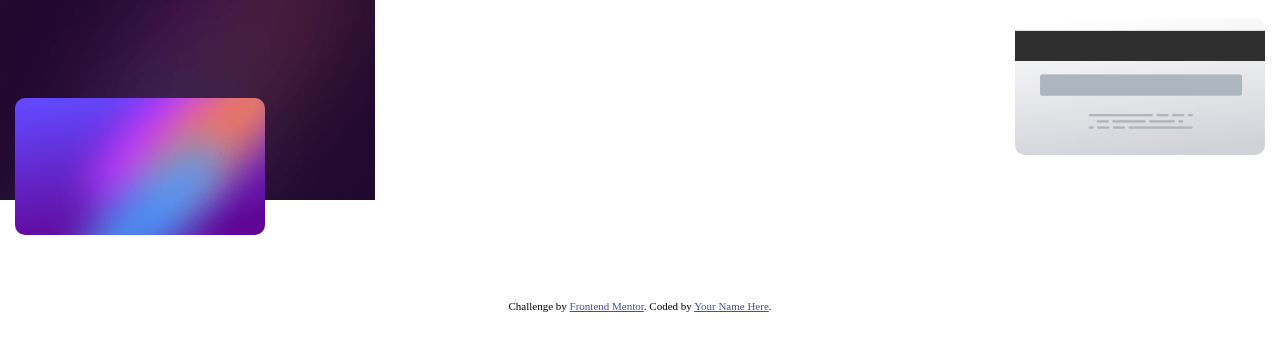
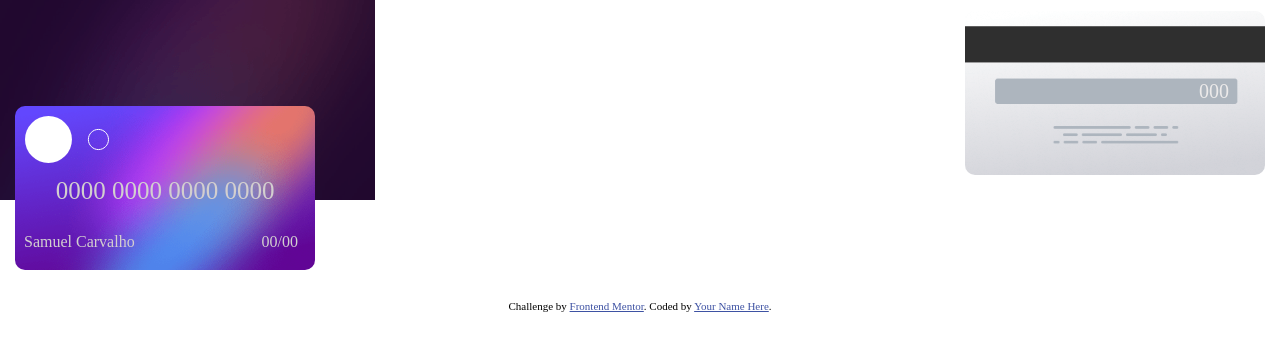
Before and after one commit to o-dev-Samuel/interactive_card, a plain HTML site: page index.html in a window 1280 px wide. Drawn offline with Linux system fonts and the light colour scheme.

Commit message:
Adicionei os dados nos cartões

```diff
--- a/css/index.css
+++ b/css/index.css
@@ -13,24 +13,49 @@
 
 .card {
     position: absolute;
-    width: 250px;
-    height: 137px;
+    width: 300px;
+    height: 164px;
     background-color: aqua;
     border-radius: 10px;
 }
 
 #cardback {
     right: 15px;
-    bottom: 45px;
-    background-image: url('../img/card-back1.png');
+    bottom: 25px;
+    background-image: url('../img/card-back.png');
 }
 
 #cardfront {
     left: 15px;
-    bottom: -35px;
-    background-image: url('../img/card-front1.png');
+    bottom: -70px;
+    background-image: url('../img/card-front.png');
     z-index: 1;
 }
+
+.logocard{
+    margin: 10px;
+}
+
+#cardfront div{
+    color: rgb(211, 207, 207);
+}
+
+.dados{
+    display: flex;
+    flex-wrap: wrap;
+    column-gap: 45%;
+    margin-inline: 3%;
+}
+
+#numcard{
+    text-align: center;
+    width: 100%;
+    font-size: 25px;
+    margin-bottom: 10%;
+}
+
+
+
 
 .attribution {
     font-size: 11px;
@@ -41,3 +66,11 @@
 .attribution a {
     color: hsl(228, 45%, 44%);
 }
+
+#cardcod{
+    color: rgb(236, 234, 234);
+    float: right;
+    margin-top: 23%;
+    margin-right: 12%;
+    font-size: 20px;
+}
--- a/index.html
+++ b/index.html
@@ -16,11 +16,27 @@
   <div id="containercard">
 
     <div class="card" id="cardfront">
+      <svg width="84" height="47" fill="none" xmlns="http://www.w3.org/2000/svg" class="logocard">
+
+        <ellipse cx="23.478" cy="23.5" rx="23.478" ry="23.5" fill="#fff"/>
+
+        <path d="M83.5 23.5c0 5.565-4.507 10.075-10.065 10.075-5.559 0-10.065-4.51-10.065-10.075 0-5.565 4.506-10.075 10.065-10.075 5.558 0 10.065 4.51 10.065 10.075Z" stroke="#fff"/>
+
+      </svg>
+
+      <div class="dados">
+        <div id="numcard">0000 0000 0000 0000</div>
+
+        <div id="cardname" class="block">Samuel Carvalho</div>
+
+        <div id="carddate" class="block">00/00</div>
+      </div>
+
 
     </div>
 
-    <div class="card" id="cardback">
-
+    <div class="card" id="cardback" >
+      <div id="cardcod">000</div>
     </div>
 
   </div>
```
Also changed, not shown: img/card-back.png (added), img/card-back1.png (deleted), img/card-front.png (added), img/card-front1.png (deleted).
